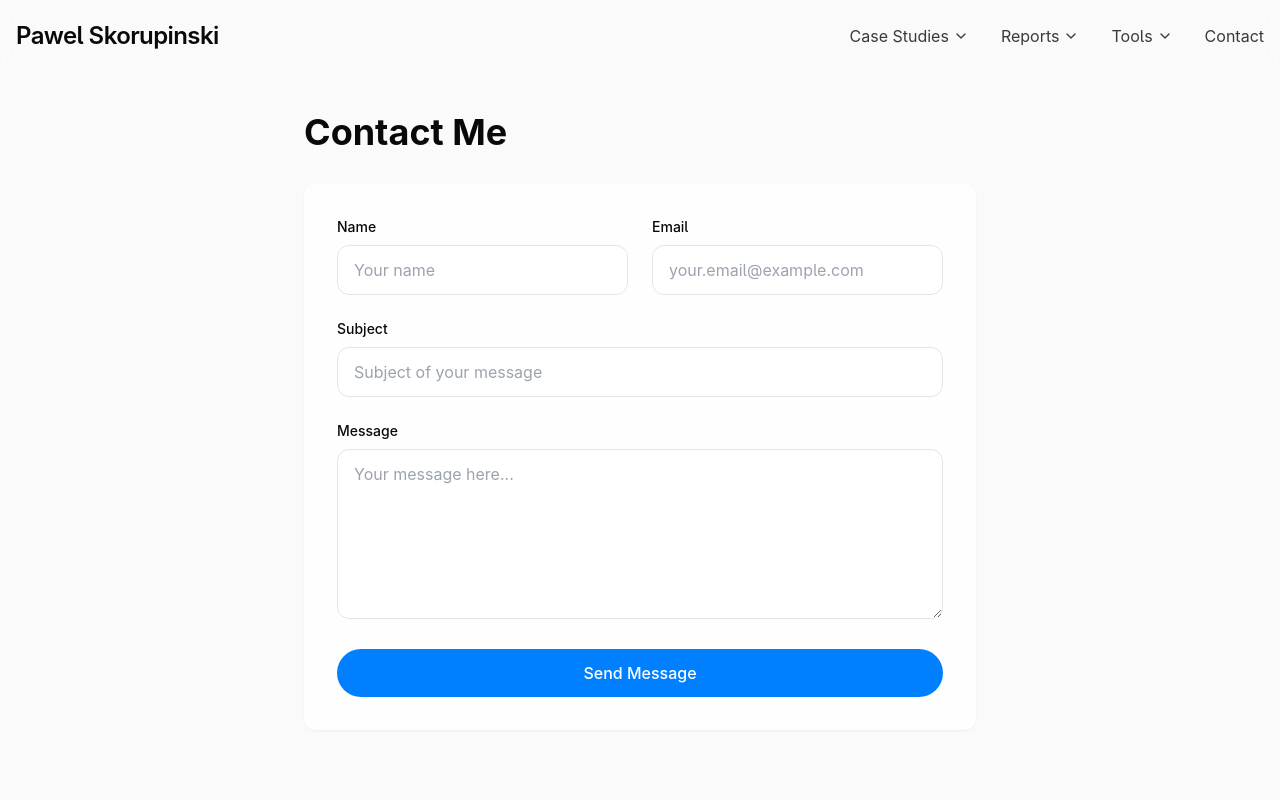
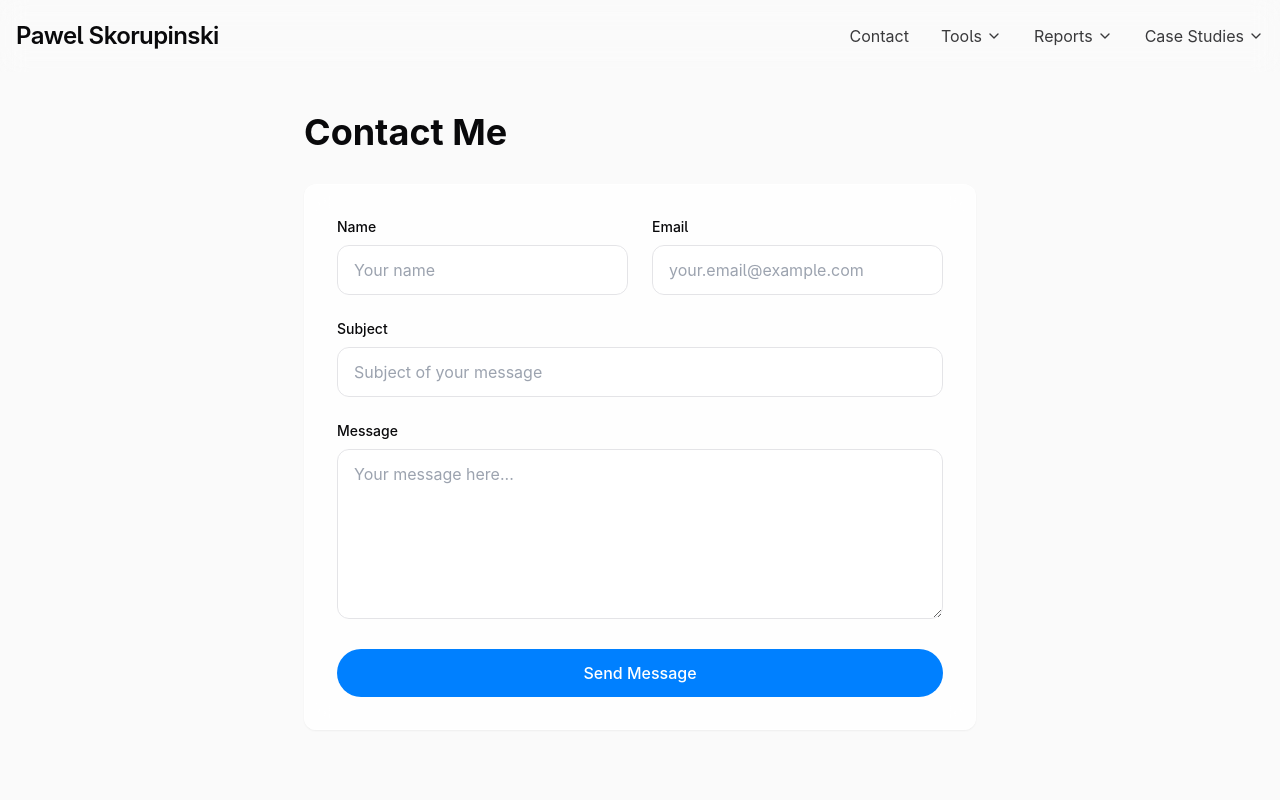
Before and after one commit to pskorupinski/forward-momentum-page, a React (Vite) app: page /contact in a window 1280 px wide. Shown: the top 800 px of the page. Built offline with nearby package versions, Linux system fonts and the light colour scheme.

Commit message:
Fix: Align menu items to the right
Aligns the menu items to the right edge of the navigation menu.

```diff
--- a/src/components/Navbar.tsx
+++ b/src/components/Navbar.tsx
@@ -83,7 +83,8 @@ const Navbar: React.FC = () => {
           Pawel Skorupinski
         </Link>
 
-        <nav className="hidden md:flex items-center space-x-8">
+        <nav className="hidden md:flex items-center">
+          <div className="flex flex-row-reverse space-x-8 space-x-reverse">
             {navItems.map((item) => (
               <div
                 key={item.title}
@@ -108,7 +109,7 @@ const Navbar: React.FC = () => {
                 {item.submenu && (
                   <div
                     className={cn(
-                    "absolute top-full left-0 mt-1 p-2 min-w-[270px] glass-panel rounded-lg shadow-lg transition-all duration-200 ease-in-out-apple",
+                      "absolute top-full right-0 mt-1 p-2 min-w-[270px] glass-panel rounded-lg shadow-lg transition-all duration-200 ease-in-out-apple",
                       activeMenu === item.title ? "opacity-100 translate-y-0" : "opacity-0 translate-y-1 pointer-events-none"
                     )}
                   >
@@ -125,6 +126,7 @@ const Navbar: React.FC = () => {
                 )}
               </div>
             ))}
+          </div>
         </nav>
 
         <button className="md:hidden text-foreground/90 hover:text-foreground transition-colors">
```
Lines whose indentation alone changed are shown as unchanged.
